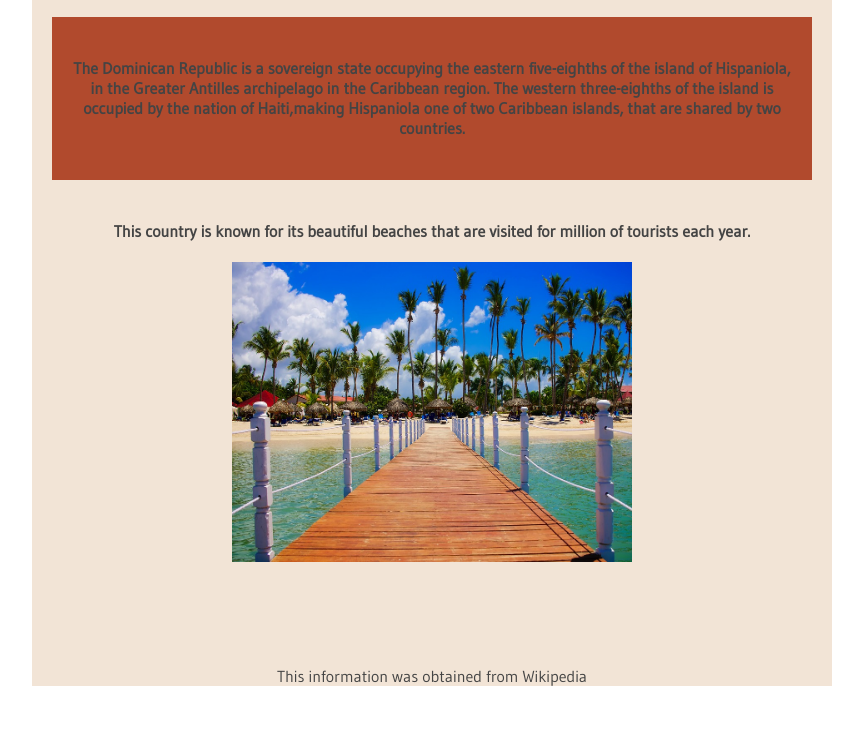
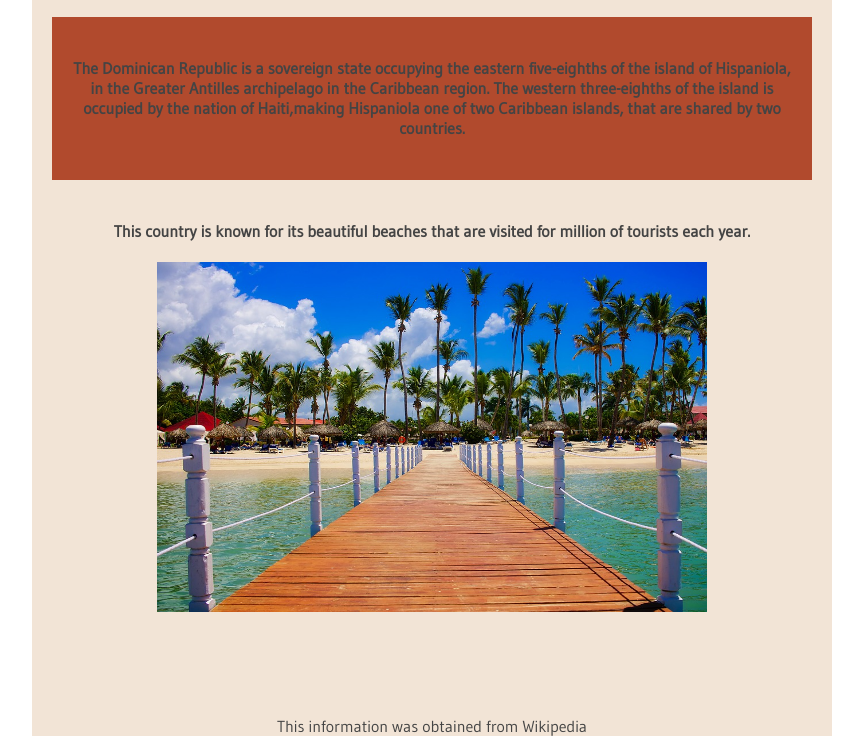
Before and after one commit to dyazbba/exploredr, a plain HTML site: page index.html in a window 1280 px wide. Shown: the part 519-1260 px from the top of the page, without its empty margins (208-1071 px from the left). Before the commit the page ends 1210 px from the top, so only its background shows below. Drawn offline with Linux system fonts and the light colour scheme; a web font is replaced by a local one.

Commit message:
chenged it

```diff
--- a/index.html
+++ b/index.html
@@ -35,7 +35,7 @@ The Dominican Republic is a sovereign state occupying the eastern five-eighths o
         </div>
            <div class="cards">
              <h4>This country is known for its beautiful beaches that are visited for million of tourists each year.</h4>
-             <img src="image/portal2.jpg" width="400px" height="300px">
+             <img src="image/portal2.jpg" width="550px" height="350px">
            </div>
 
         </div>
```
